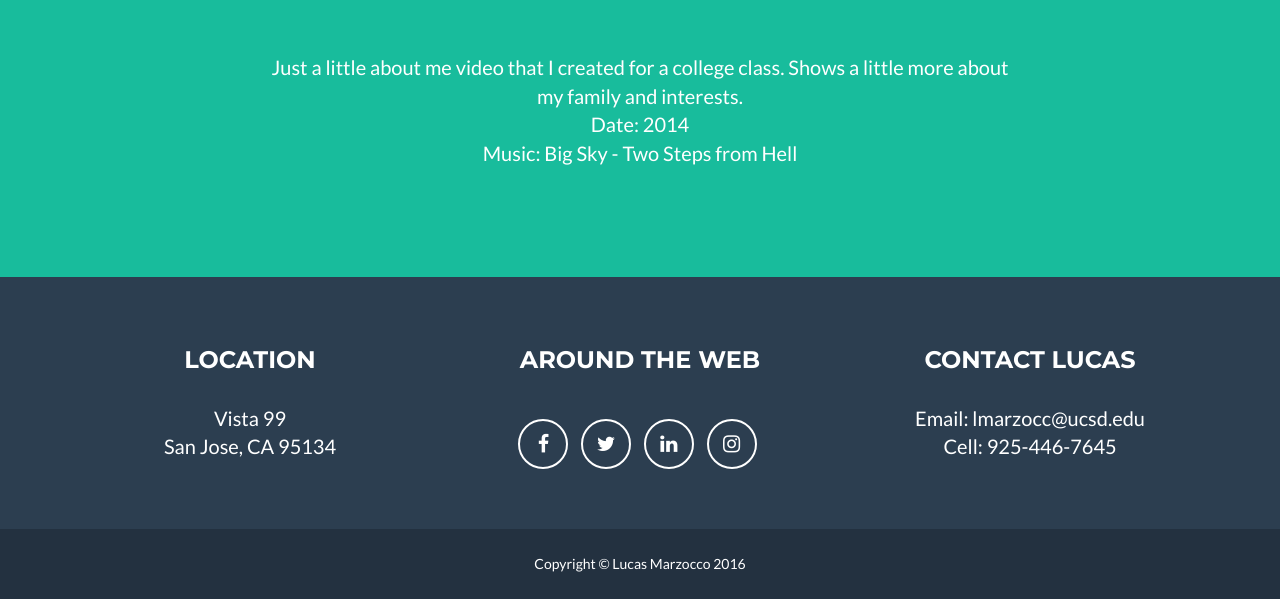
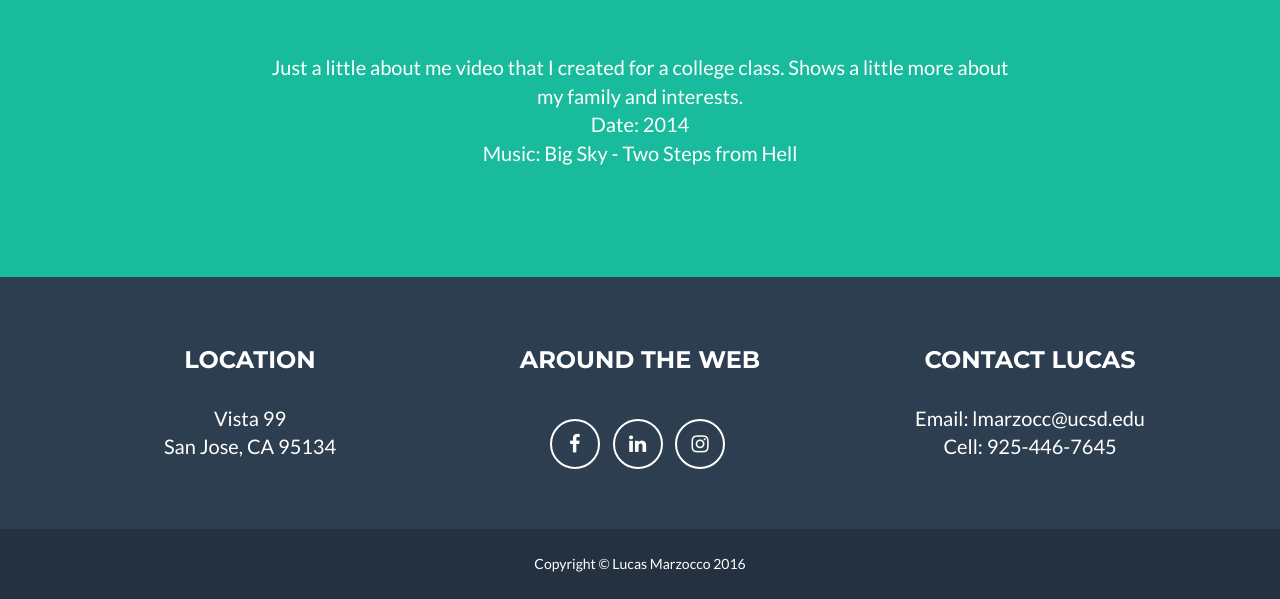
Before and after one commit to lucasmarzocco/lucasmarzocco.github.io, a website: page index.html in a window 1280 px wide. Shown: the part 3367-3966 px from the top of the page. Drawn offline with nearby package versions, Linux system fonts and the light colour scheme; grey boxes are pictures that could not be loaded.

Commit message:
deleted twitter

```diff
--- a/index.html
+++ b/index.html
@@ -246,9 +246,6 @@
                                 <a href="https://www.facebook.com/mw3nolife17" target= "_blank"  class="btn-social btn-outline"><i class="fa fa-fw fa-facebook"></i></a>
                             </li>
                             <li>
-                                <a href="https://twitter.com/lucas_marzocco" target= "_blank"  class="btn-social btn-outline"><i class="fa fa-fw fa-twitter"></i></a>
-                            </li>
-                            <li>
                                 <a href="https://www.linkedin.com/in/lucasmarzocco" target= "_blank"  class="btn-social btn-outline"><i class="fa fa-fw fa-linkedin"></i></a>
                             </li>
                             <li>
```
